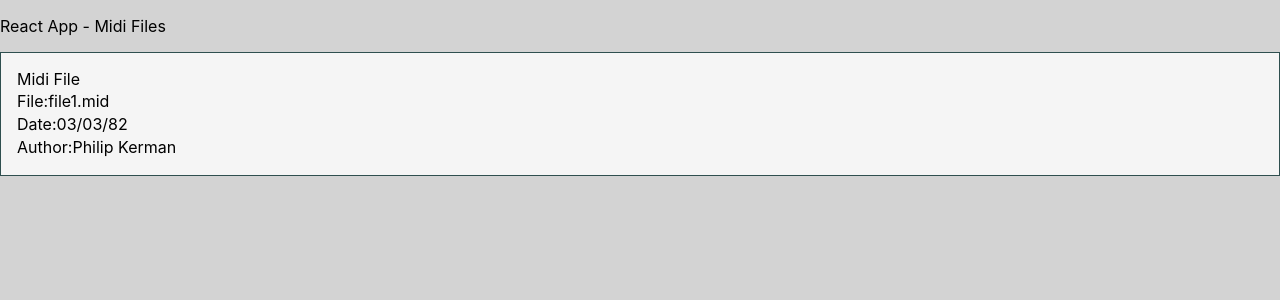
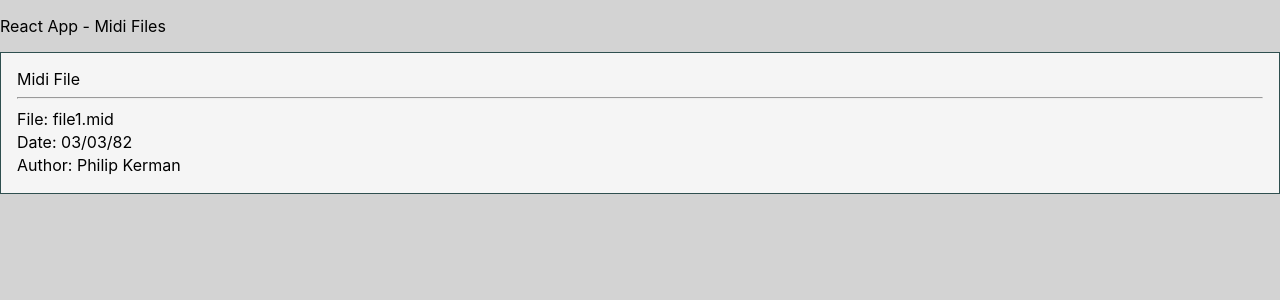
Before and after one commit to mikewama/midi-files, a React (Create React App) app: page / in a window 1280 px wide. Shown: the top 300 px of the page. Built offline with nearby package versions, Linux system fonts and the light colour scheme.

Commit message:
- State example working - thanks to Josh Deng for the spread operator!

```diff
--- a/src/Components/MidiFiles/MidiFile/MidiFile.tsx
+++ b/src/Components/MidiFiles/MidiFile/MidiFile.tsx
@@ -1,12 +1,19 @@
 import React from 'react';
 import './MidiFile.css';
 
-const MidiFile = (props: any) => (
+export interface MidiFileInfo {
+	FilePath: string;
+	Author: string;
+    Date: string;
+}
+
+const MidiFile = (props: MidiFileInfo) => (
     <div className="midiFile">
         Midi File
-        <div><span>File:</span><span>file1.mid</span></div>
-        <div><span>Date:</span><span>03/03/82</span></div>
-        <div><span>Author:</span><span>Philip Kerman</span></div>
+        <hr/>
+        <div><span>File: </span><span>{props.FilePath}</span></div>
+        <div><span>Date: </span><span>{props.Date}</span></div>
+        <div><span>Author: </span><span>{props.Author}</span></div>
     </div>
 );
 
--- a/src/Containers/App.tsx
+++ b/src/Containers/App.tsx
@@ -1,10 +1,32 @@
 import React, { Component } from 'react';
+//import * as React from 'react';
 import './App.css';
-import MidiFile from '../Components/MidiFiles/MidiFile/MidiFile';
+import MidiFile, { MidiFileInfo } from '../Components/MidiFiles/MidiFile/MidiFile';
+import MidiFiles from '../Components/MidiFiles/MidiFIles'
 
-class App extends Component {
+interface IProps {
+}
+
+interface IState {
+  midiFiles: MidiFileInfo[];
+}
+
+class App extends Component<IProps, IState> {
+
+  constructor(props: IProps) {
+    super(props);
+
+    this.state = {
+      midiFiles: [
+        { FilePath: 'file1.mid', Date: '03/03/82', Author: 'Philip Kerman' }
+      ]
+    };
+  }
 
   render() {
+
+    const props = this.state.midiFiles[0];
+
     return (
       <div className="">
         <header className="">
@@ -12,7 +34,8 @@ class App extends Component {
             React App - Midi Files
         </p>
         </header>
-        <MidiFile />
+        {/* <MidiFile {...this.state.midiFiles[0]} /> */}
+        <MidiFile {...props} />
       </div>
     );
   }
```
Also changed, not shown: src/Components/MidiFiles/MidiFIles.tsx (+7 -1 lines), src/logo.svg (deleted).
